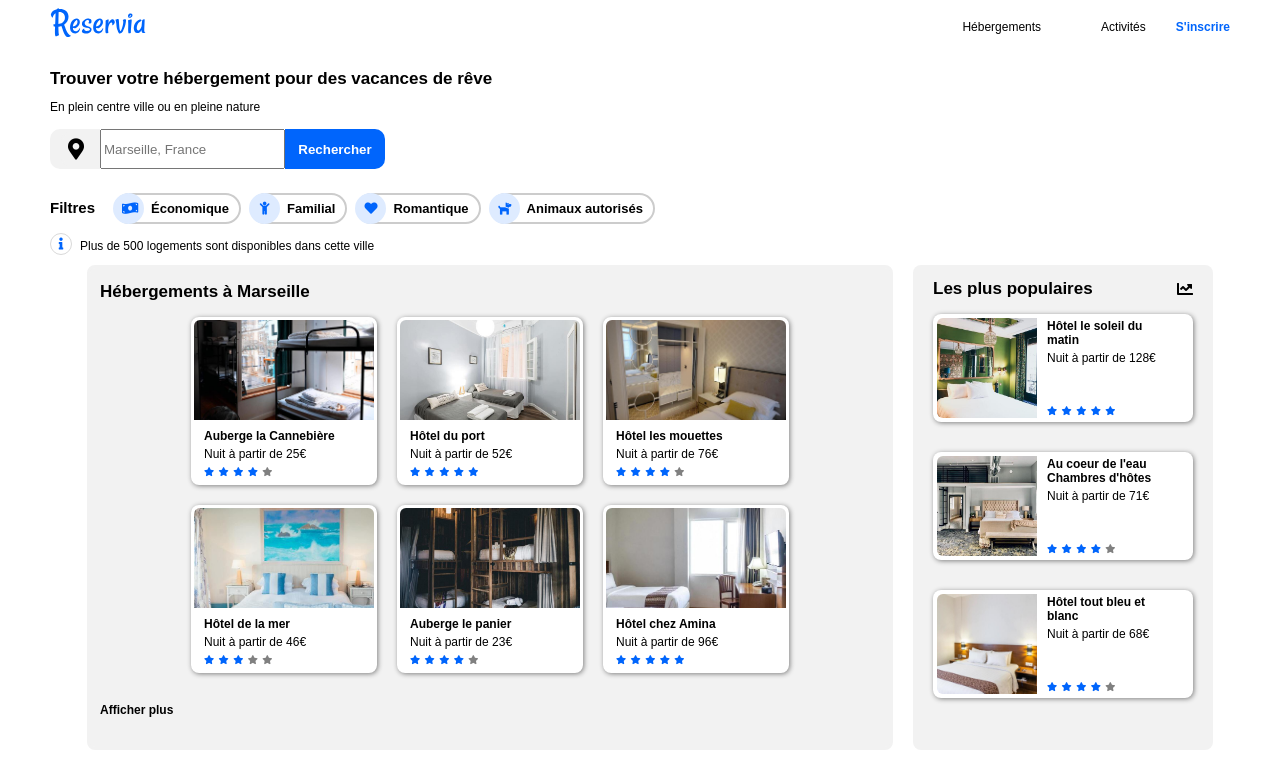
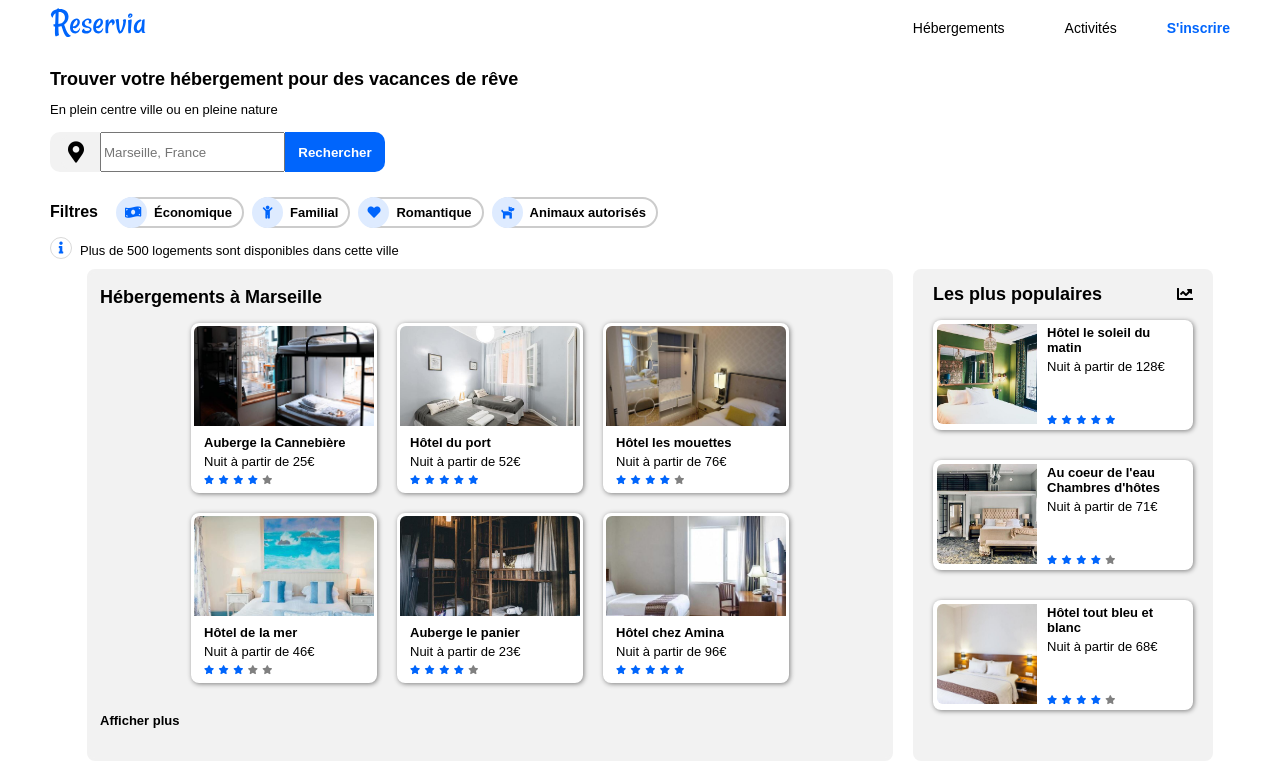
Before and after one commit to Thibauddev106/OpenclassroomProject, a plain HTML site: page index.html in a window 1280 px wide. Shown: the top 777 px of the page. Drawn offline with Linux system fonts and the light colour scheme; a web font is replaced by a local one.

Commit message:
commit font-size

```diff
--- a/style.css
+++ b/style.css
@@ -22,31 +22,31 @@ body
 
 h1
 {
-    font-size: 17px;
+    font-size: 18px;
 }
 
 h2
 {
-    font-size: 17px;
+    font-size: 18px;
     font-weight: 700;
 }
 
 h3
 {
-    font-size: 15px;
+    font-size: 16px;
     margin-right: 10px;
 }
 
 h4
 {
-    font-size: 12px;
+    font-size: 13px;
     margin-top: 5px;
     margin-bottom: 0;
 }
 
 p
 {
-    font-size: 12px;
+    font-size: 13px;
     margin-top: 4px;
     margin-bottom: 0;
 }
@@ -92,7 +92,7 @@ header
 nav li
 {
     padding-top: 20px;
-    font-size: 12px;
+    font-size: 14px;
 }
 
 nav a
@@ -105,8 +105,9 @@ nav a
     color: #0065FC;
     font-weight: 700;
     padding: 20px 0 0;
-    font-size: 12px;
+    font-size: 14px;
     margin-right: 10px;
+    margin-left: 20px;
 
 }
 
```
